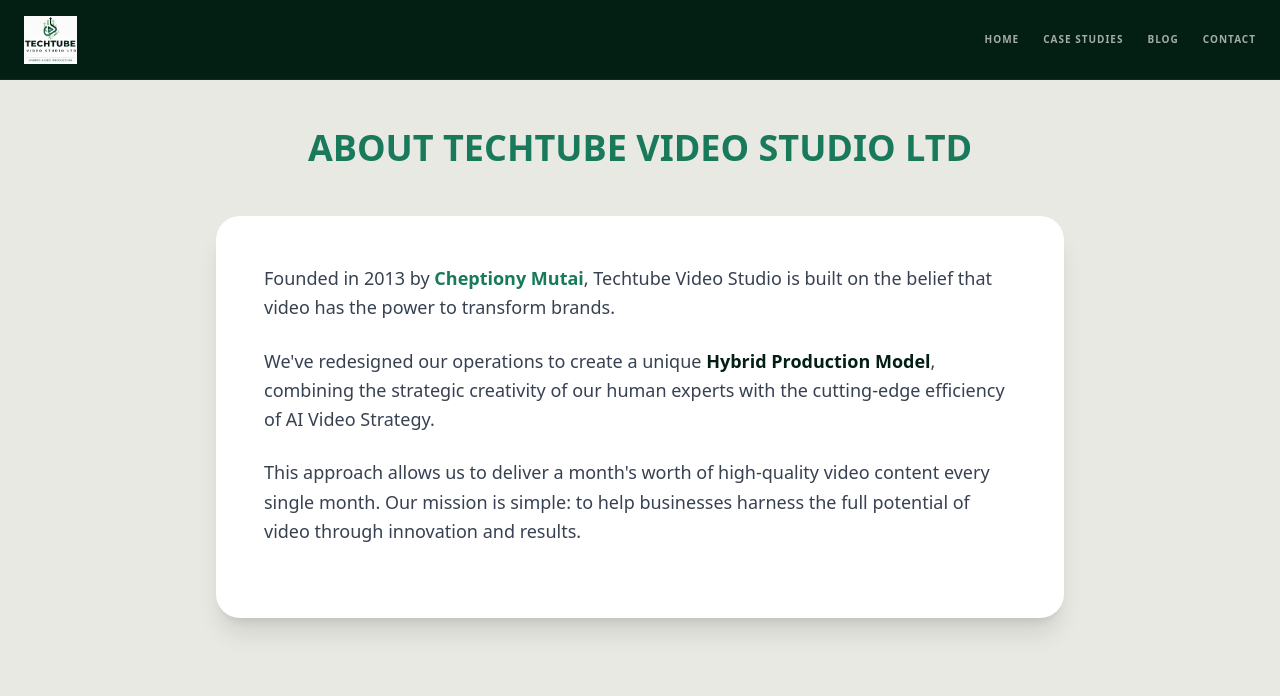
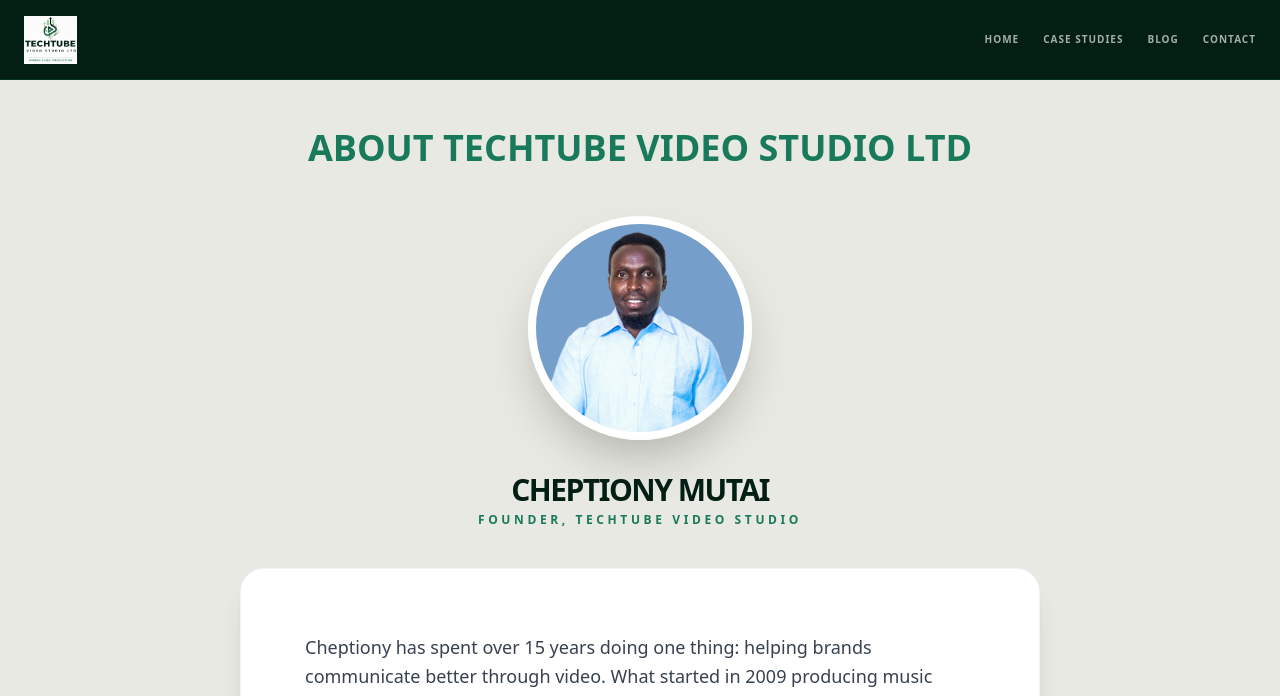
Before and after one commit to cheptionymutai/techtube-video-studio, a Jekyll site: the page about.html, which Jekyll copies as it is, in a window 1280 px wide and 1400 px high. Shown: the top 696 px of the window. Built offline with Jekyll 4.4.1, drawn with Linux system fonts in a browser that asks for light colours; nearby versions of some CDN libraries; some of the changed text lies outside the part shown; grey boxes are pictures that could not be loaded.

Commit message:
Add founder profile and showreel sections to about page
Added founder profile section with biography and showreel.

```diff
--- a/about.html
+++ b/about.html
@@ -47,11 +47,42 @@
     <main class="pt-32 pb-20">
         <div class="max-w-4xl mx-auto px-6">
             <h1 class="text-4xl font-black mb-12 text-brand-primary uppercase text-center">About Techtube Video Studio Ltd</h1>
-            <div class="bg-white p-12 rounded-3xl shadow-xl text-lg leading-relaxed text-gray-700 mb-20">
-                <p class="mb-6">Founded in 2013 by <a href="https://www.youtube.com/@cheptionymutai" target="_blank" class="text-brand-primary font-bold hover:underline">Cheptiony Mutai</a>, Techtube Video Studio is built on the belief that video has the power to transform brands.</p>
-                <p class="mb-6">We've redesigned our operations to create a unique <strong class="text-brand-dark">Hybrid Production Model</strong>, combining the strategic creativity of our human experts with the cutting-edge efficiency of AI Video Strategy.</p>
-                <p class="mb-6">This approach allows us to deliver a month's worth of high-quality video content every single month. Our mission is simple: to help businesses harness the full potential of video through innovation and results.</p>
-            </div>
+            <!-- Founder Profile Section -->
+<div class="max-w-4xl mx-auto px-6 text-center">
+
+    <!-- Centered Rounded Profile Image -->
+    <div class="relative mb-10">
+        <div class="w-48 h-48 md:w-56 md:h-56 mx-auto rounded-full overflow-hidden border-8 border-white shadow-2xl">
+            <!-- Ensure profile-photo.png is in your public folder -->
+            <img src="/profile-photo.png" alt="Cheptiony Mutai" class="w-full h-full object-cover">
+        </div>
+        <h2 class="text-3xl font-black mt-8 text-brand-dark uppercase tracking-tighter">Cheptiony Mutai</h2>
+        <p class="text-brand-primary font-bold uppercase text-xs tracking-[0.3em] mt-1">Founder, Techtube Video Studio</p>
+    </div>
+
+    <!-- Bio Card -->
+    <div class="bg-white p-8 md:p-16 rounded-3xl shadow-xl text-left text-lg leading-relaxed text-gray-700 mb-20 border border-gray-100">
+        <p class="mb-6">
+            Cheptiony has spent over 15 years doing one thing: helping brands communicate better through video. What started in 2009 producing music videos for vernacular musicians in Southern Rift Valley grew into a full career spanning broadcast journalism, global freelancing, NGO documentary work, SaaS tutorial production, and eventually building one of the first AI-hybrid video studios in Africa.
+        </p>
+
+        <p class="mb-6">
+            He holds a Diploma in Broadcast Journalism from the <span class="text-brand-dark font-bold">Kenya Institute of Mass Communication</span> and spent years on platforms like Upwork delivering video production to clients across the US, UK, and Australia — long before "remote-first" was a trend.
+        </p>
+
+        <p class="mb-6 bg-brand-light/30 p-6 rounded-2xl border-l-4 border-brand-primary italic">
+            "In 2013 I registered Techtube Video Studio, and over the next decade refined a simple but hard-won belief: <span class="text-brand-dark font-bold not-italic">most businesses don't have a video quality problem. They have a video consistency problem.</span> Producing one great video changes nothing. Showing up every week does."
+        </p>
+
+        <p class="mb-6">
+            That insight is what shaped Techtube's current model — combining AI-driven content strategy with senior human production, so clients get a full month of video content planned, scripted, and produced without the overhead of an in-house team.
+        </p>
+
+        <p>
+            Today, Techtube serves SaaS companies, NGOs, and growth-focused brands worldwide.
+        </p>
+    </div>
+</div>
             <!-- NEW: SHOWREEL SECTION -->
             <div class="mb-12">
                 <div onclick="openVideoModal('https://www.youtube.com/embed/ND4Vhz8ne48')"
@@ -69,7 +100,7 @@
 
                     <!-- Label -->
                     <div class="absolute bottom-6 left-6 bg-brand-dark/80 backdrop-blur px-4 py-2 rounded-full border border-brand-primary/50">
-                        <span class="text-xs font-bold text-brand-accent uppercase tracking-[0.2em]">Watch Our 2024 Showreel</span>
+                        <span class="text-xs font-bold text-brand-accent uppercase tracking-[0.2em]">Watch Our Video Showreel</span>
                     </div>
                 </div>
             </div>
```
